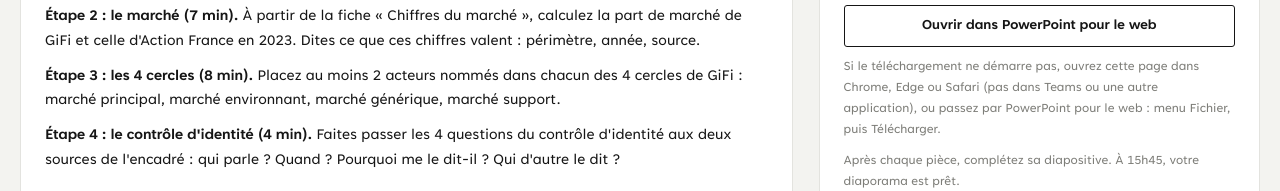
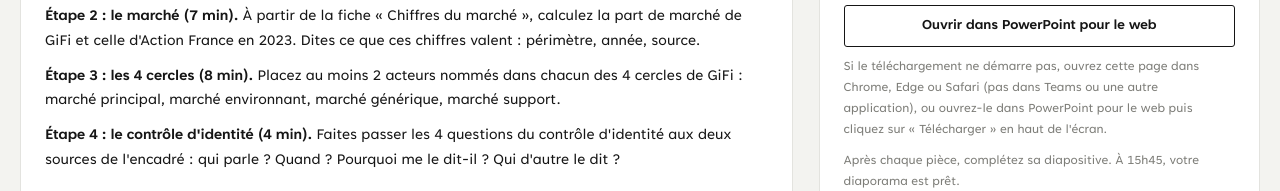
Before and after one commit to belelhanachi-Hub/ateliers-bf-conseil, a plain HTML site: page cold-case-gifi/equipe.html in a window 1280 px wide. Shown: the part 987-1178 px from the top of the page. Drawn offline with Linux system fonts and the light colour scheme.

Commit message:
Cold case GiFi : aide au téléchargement du masque précisée
Co-Authored-By: Claude Opus 5.5 <noreply@anthropic.com>

```diff
--- a/cold-case-gifi/equipe.html
+++ b/cold-case-gifi/equipe.html
@@ -124,7 +124,7 @@
         <p style="font-size:14.5px;color:var(--ink2);margin:0 0 12px" id="go-consigne"></p>
         <a class="btn pri" href="masque-grand-oral.pptx" download="Cold-case-GiFi-masque-grand-oral.pptx">Télécharger le masque PowerPoint</a>
         <a class="btn" href="https://view.officeapps.live.com/op/view.aspx?src=https%3A%2F%2Fbelelhanachi-hub.github.io%2Fateliers-bf-conseil%2Fcold-case-gifi%2Fmasque-grand-oral.pptx" target="_blank" rel="noopener" style="margin-top:8px">Ouvrir dans PowerPoint pour le web</a>
-        <p class="note">Si le téléchargement ne démarre pas, ouvrez cette page dans Chrome, Edge ou Safari (pas dans Teams ou une autre application), ou passez par PowerPoint pour le web : menu Fichier, puis Télécharger.</p>
+        <p class="note">Si le téléchargement ne démarre pas, ouvrez cette page dans Chrome, Edge ou Safari (pas dans Teams ou une autre application), ou ouvrez-le dans PowerPoint pour le web puis cliquez sur « Télécharger » en haut de l'écran.</p>
         <p class="note">Après chaque pièce, complétez sa diapositive. À 15h45, votre diaporama est prêt.</p>
       </div>
       <div class="aside-bloc bloc beige">
```
